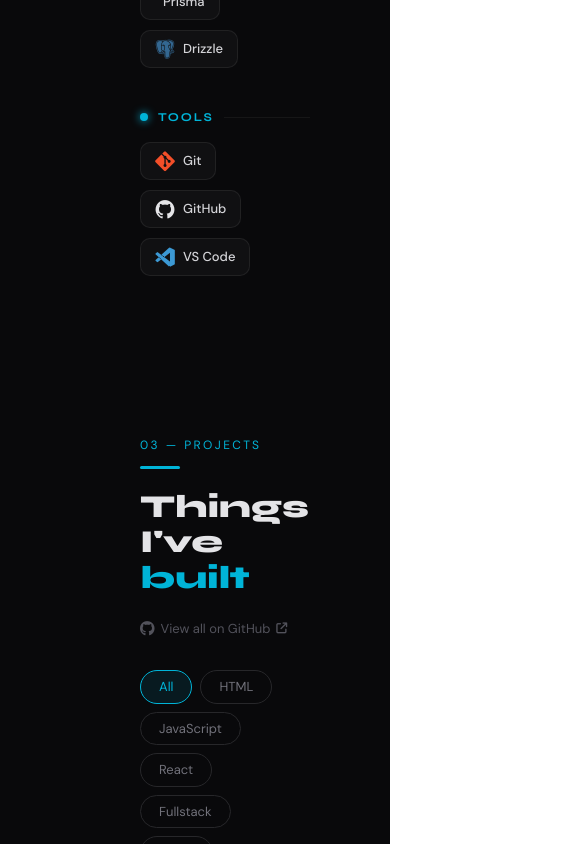
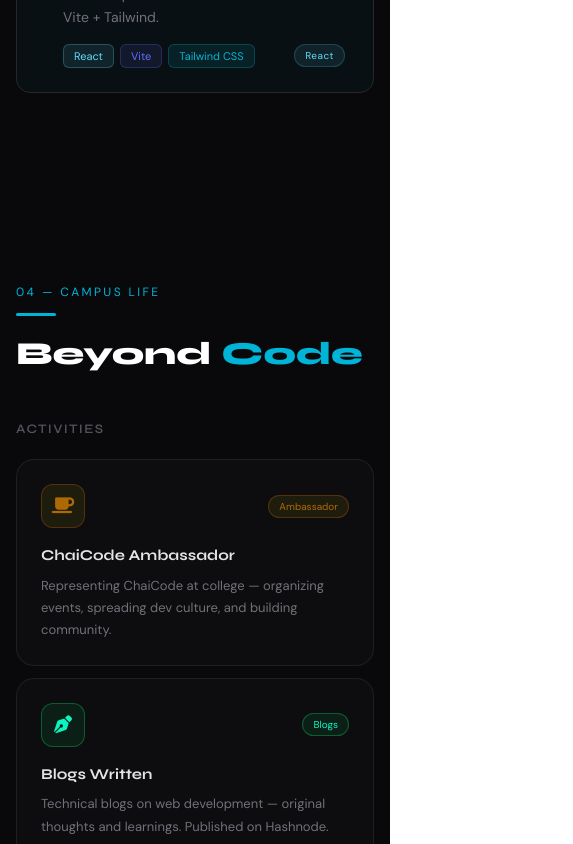
Before and after one commit to RADHIKA16019/my-portfolio, a React (Vite) app: page / in a window 390 px wide. Shown: the part 3547-4391 px from the top of the page, 573 px wide, since content can reach past the window. Built offline with nearby package versions, Linux system fonts and the light colour scheme; some icons are missing.

Commit message:
fix mobile ui

```diff
--- a/src/components/sections/About.jsx
+++ b/src/components/sections/About.jsx
@@ -40,7 +40,7 @@
         A little about <span style={{ color: highlightColor }}>me</span>
       </h2>
 
-      <div style={{
+      <div className="responsive-grid" style={{
         display: "grid",
         gridTemplateColumns: "1fr 1fr",
         gap: "64px",
--- a/src/components/sections/Ambassador.jsx
+++ b/src/components/sections/Ambassador.jsx
@@ -273,7 +273,7 @@
         Beyond <span style={{ color: "#00b4d8" }}>Code</span>
       </h2>
 
-      <div style={{ display: "grid", gridTemplateColumns: "1fr 1fr", gap: "48px", maxWidth: "960px" }}>
+      <div className="responsive-grid" style={{ display: "grid", gridTemplateColumns: "1fr 1fr", gap: "48px", maxWidth: "960px" }}>
 
         {/* Left — Activities */}
         <div>
--- a/src/components/sections/Certificates.jsx
+++ b/src/components/sections/Certificates.jsx
@@ -440,7 +440,7 @@
               <span style={rowValueStyle}>{selected.issuer}</span>
             </div>
 
-            <div style={{ display: "grid", gridTemplateColumns: "1fr 1fr", gap: "0 24px" }}>
+            <div className="responsive-grid" style={{ display: "grid", gridTemplateColumns: "1fr 1fr", gap: "0 24px" }}>
               <div style={rowStyle}>
                 <span style={rowLabelStyle}>Issue Date</span>
                 <span style={rowValueStyle}>{selected.issueDate}</span>
--- a/src/components/sections/Hero.jsx
+++ b/src/components/sections/Hero.jsx
@@ -68,7 +68,7 @@
       }} />
 
       {/* Top left brand */}
-      <div style={{
+      <div className="hero-brand" style={{
         position: "absolute",
         top: "32px",
         left: "5rem",
@@ -97,14 +97,15 @@
       </div>
 
       <div
+        className="hero-row"
         style={{
-position:"relative",
-zIndex:10,
-display:"flex",
-alignItems:"center",
-justifyContent:"space-between",
-gap:"80px",
-width:"100%",
+          position: "relative",
+          zIndex: 10,
+          display: "flex",
+          alignItems: "center",
+          justifyContent: "space-between",
+          gap: "80px",
+          width: "100%",
         }}
       >
 
@@ -290,34 +291,35 @@
 {/* RIGHT PHOTO */}
 <div
 style={{
-position:"relative",
-flexShrink:0,
+  position: "relative",
+  flexShrink: 0,
 }}
 >
 
 <div
 style={{
-position:"absolute",
-inset:"-30px",
-borderRadius:"40px",
+  position: "absolute",
+  inset: "-30px",
+  borderRadius: "40px",
   background:
     "radial-gradient(circle, rgba(0,180,216,.22), transparent)",
-filter:"blur(40px)",
+  filter: "blur(40px)",
 }}
 />
 
 <img
+  className="hero-photo"
   src="/images/profile.png"
   alt="Profile"
   style={{
-width:"360px",
-height:"450px",
-objectFit:"cover",
-borderRadius:"28px",
-border:"1px solid rgba(0,180,216,.18)",
-boxShadow:"0 24px 70px rgba(0,0,0,.35)",
-position:"relative",
-zIndex:1,
+    width: "360px",
+    height: "450px",
+    objectFit: "cover",
+    borderRadius: "28px",
+    border: "1px solid rgba(0,180,216,.18)",
+    boxShadow: "0 24px 70px rgba(0,0,0,.35)",
+    position: "relative",
+    zIndex: 1,
   }}
 />
 
--- a/src/components/sections/Stats.jsx
+++ b/src/components/sections/Stats.jsx
@@ -132,7 +132,7 @@
         Progress <span style={{ color: "#00b4d8" }}>so far</span>
       </h2>
 
-      <div style={{
+      <div className="responsive-grid" style={{
         display: "grid",
         gridTemplateColumns: "repeat(4, 1fr)",
         gap: "20px",
--- a/src/data/portfolio.js
+++ b/src/data/portfolio.js
@@ -242,7 +242,7 @@
     title: "Portfolio",
     description: "Personal portfolio site built with React + Vite + Tailwind.",
     category: "React",
-    tech: ["React", "Vite"],
+    tech: ["React", "Vite", "Tailwind CSS"],
     github: "https://github.com/RADHIKA16019/my-portfolio.git",
     live: "https://radhika16019-portfolio.vercel.app/",
     featured: false,
--- a/src/index.css
+++ b/src/index.css
@@ -48,6 +48,39 @@
   transition: width 0.1s linear;
 }
 
+html,
+body {
+  overflow-x: hidden;
+}
+
+@media (max-width: 768px) {
+  main {
+    padding-left: 0 !important;
+  }
+
+  section {
+    padding-left: clamp(1rem, 4vw, 1.5rem) !important;
+    padding-right: clamp(1rem, 4vw, 1.5rem) !important;
+  }
+
+  .responsive-grid {
+    grid-template-columns: 1fr !important;
+  }
+
+  .hero-row {
+    flex-wrap: wrap !important;
+  }
+
+  .hero-brand {
+    left: clamp(1.5rem, 4vw, 5rem) !important;
+  }
+
+  .hero-photo {
+    width: min(360px, 100%) !important;
+    height: auto !important;
+  }
+}
+
 /* ── Glassmorphism utility ── */
 .glass-card {
   background: rgba(255, 255, 255, 0.04);
```
Also changed, not shown: public/images/profile1.png (deleted). Lines whose indentation alone changed are shown as unchanged.
